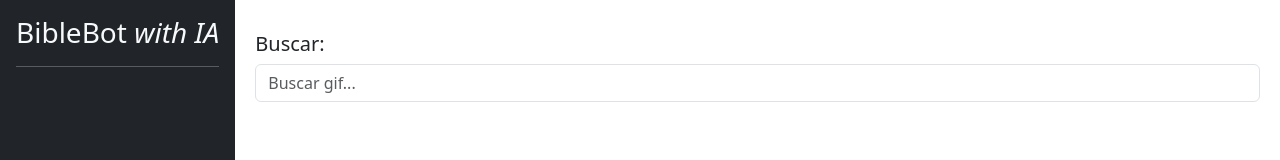
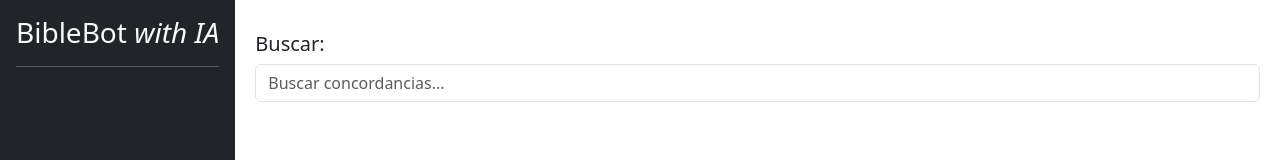
Before and after one commit to CarloAguirre/angular-gifs-app, an Angular app: page / in a window 1280 px wide. Shown: the top 160 px of the page. Built offline with nearby package versions, Linux system fonts and the light colour scheme.

Commit message:
search placeholder changed

```diff
--- a/src/app/gifs/components/search-box/search-box.component.ts
+++ b/src/app/gifs/components/search-box/search-box.component.ts
@@ -7,7 +7,7 @@ import { GifsService } from '../../services/gifs.service';
     <h5>Buscar:</h5>
     <input type="text"
     class="form-control"
-    placeholder="Buscar gif..."
+    placeholder="Buscar concordancias..."
     #txtTagInput
     (keyup.enter)="searchTag()"
    >
```
